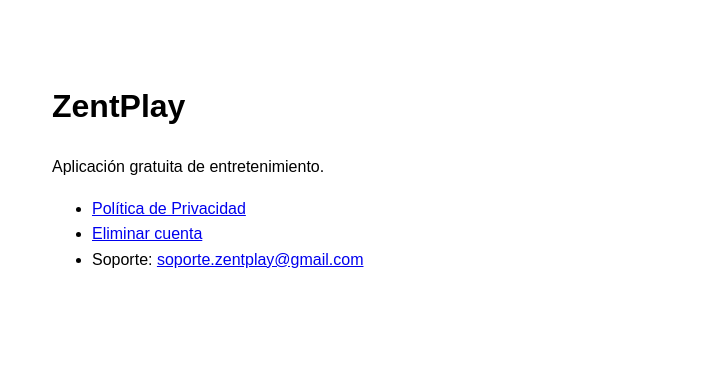
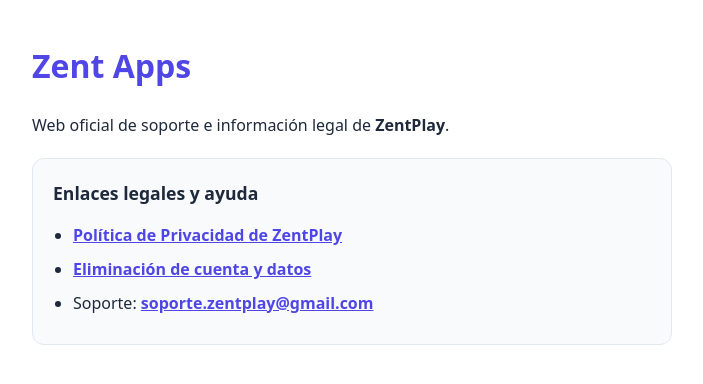
Before and after one commit to zentapps-web/zentapps-web.github.io, a plain HTML site: page index.html in a window 1280 px wide. Shown: the whole page, without its empty margins (288-991 px from the left). Drawn offline with Linux system fonts and the light colour scheme.

Commit message:
Update index.html

```diff
--- a/index.html
+++ b/index.html
@@ -3,15 +3,19 @@
 <head>
   <meta charset="UTF-8">
   <meta name="viewport" content="width=device-width, initial-scale=1.0">
-  <title>ZentPlay</title>
+  <title>Zent Apps - ZentPlay</title>
 </head>
-<body style="font-family: sans-serif; max-width: 600px; margin: 40px auto; padding: 20px; line-height: 1.6;">
-  <h1>ZentPlay</h1>
-  <p>Aplicación gratuita de entretenimiento.</p>
-  <ul>
-    <li><a href="./privacidad.html">Política de Privacidad</a></li>
-    <li><a href="./eliminar-cuenta.html">Eliminar cuenta</a></li>
-    <li>Soporte: <a href="mailto:soporte.zentplay@gmail.com">soporte.zentplay@gmail.com</a></li>
-  </ul>
+<body style="font-family: system-ui, -apple-system, sans-serif; max-width: 640px; margin: 40px auto; padding: 0 20px; line-height: 1.6; color: #1e293b;">
+  <h1 style="color: #4f46e5;">Zent Apps</h1>
+  <p>Web oficial de soporte e información legal de <strong>ZentPlay</strong>.</p>
+
+  <div style="border: 1px solid #e2e8f0; border-radius: 12px; padding: 20px; background: #f8fafc; margin-top: 20px;">
+    <h2 style="margin-top: 0; font-size: 1.1rem;">Enlaces legales y ayuda</h2>
+    <ul style="padding-left: 20px; margin-bottom: 0;">
+      <li style="margin: 8px 0;"><a href="./privacidad.html" style="color: #4f46e5; font-weight: 600;">Política de Privacidad de ZentPlay</a></li>
+      <li style="margin: 8px 0;"><a href="./eliminar-cuenta.html" style="color: #4f46e5; font-weight: 600;">Eliminación de cuenta y datos</a></li>
+      <li style="margin: 8px 0;">Soporte: <a href="mailto:soporte.zentplay@gmail.com" style="color: #4f46e5; font-weight: 600;">soporte.zentplay@gmail.com</a></li>
+    </ul>
+  </div>
 </body>
 </html>
```
